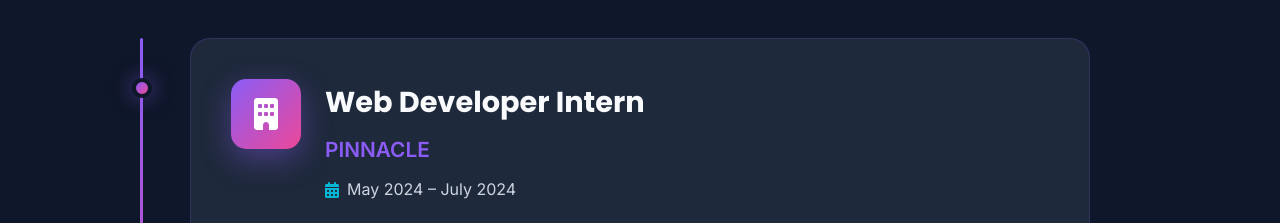
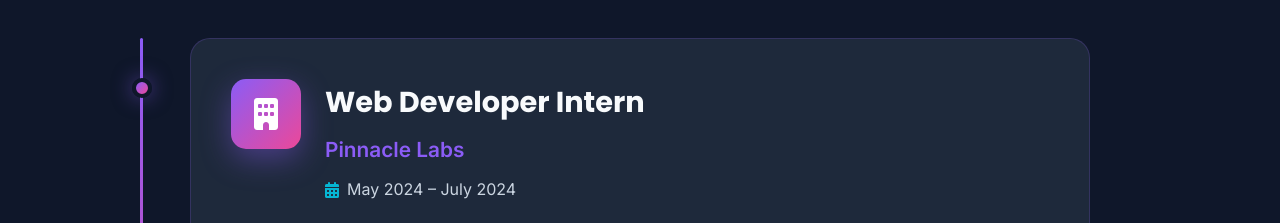
Before and after one commit to nagalakshmikalluri/nagalakshmi-portfolio, a React (Create React App) app: page / in a window 1280 px wide. Shown: the part 2042-2265 px from the top of the page. Built offline with nearby package versions, Linux system fonts and the light colour scheme.

Commit message:
Updated Experience section

```diff
--- a/src/components/Experience.js
+++ b/src/components/Experience.js
@@ -14,7 +14,7 @@
             </div>
             <div className="experience-info">
               <h3>Web Developer Intern</h3>
-              <h4>PINNACLE</h4>
+              <h4>Pinnacle Labs</h4>
               <p className="duration">
                 <i className="fas fa-calendar-alt"></i>
                 May 2024 – July 2024
```
